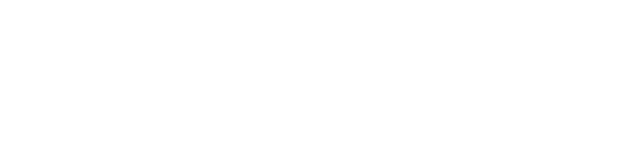
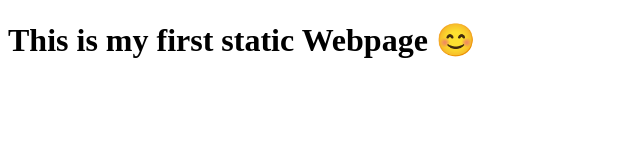
Before and after one commit to shanmugapriyan03/samplerepo, a plain HTML site: page index.html in a window 1280 px wide. Shown: the whole page, without its empty margins (0-640 px from the left). Drawn offline with Linux system fonts and the light colour scheme.

Commit message:
FEAT: New feature added

```diff
--- a/index.html
+++ b/index.html
@@ -6,6 +6,7 @@
     <title>Index file</title>
 </head>
 <body>
+    <h1>This is my first static Webpage 😊</h1>
 
 </body>
 </html>
```
